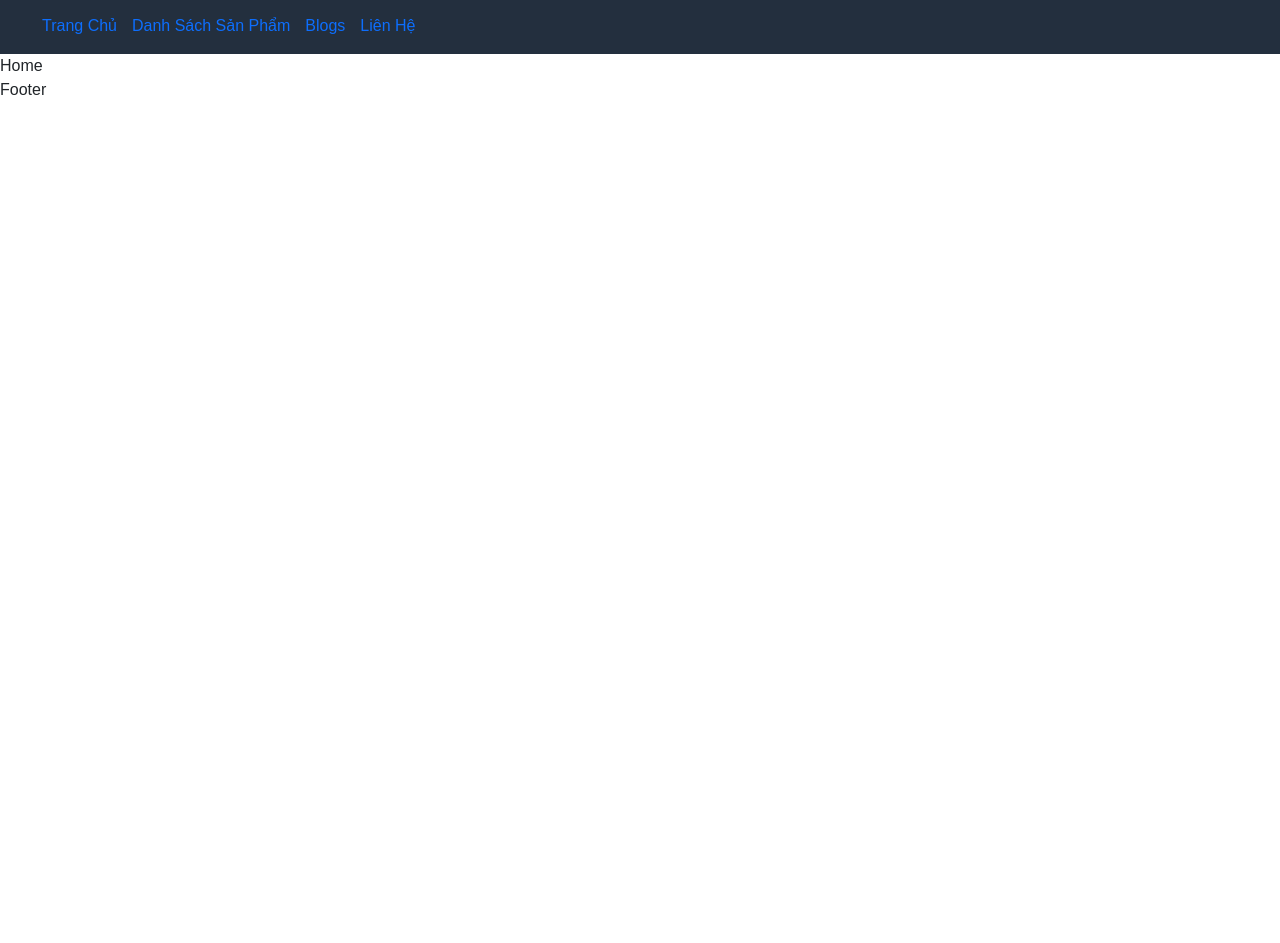
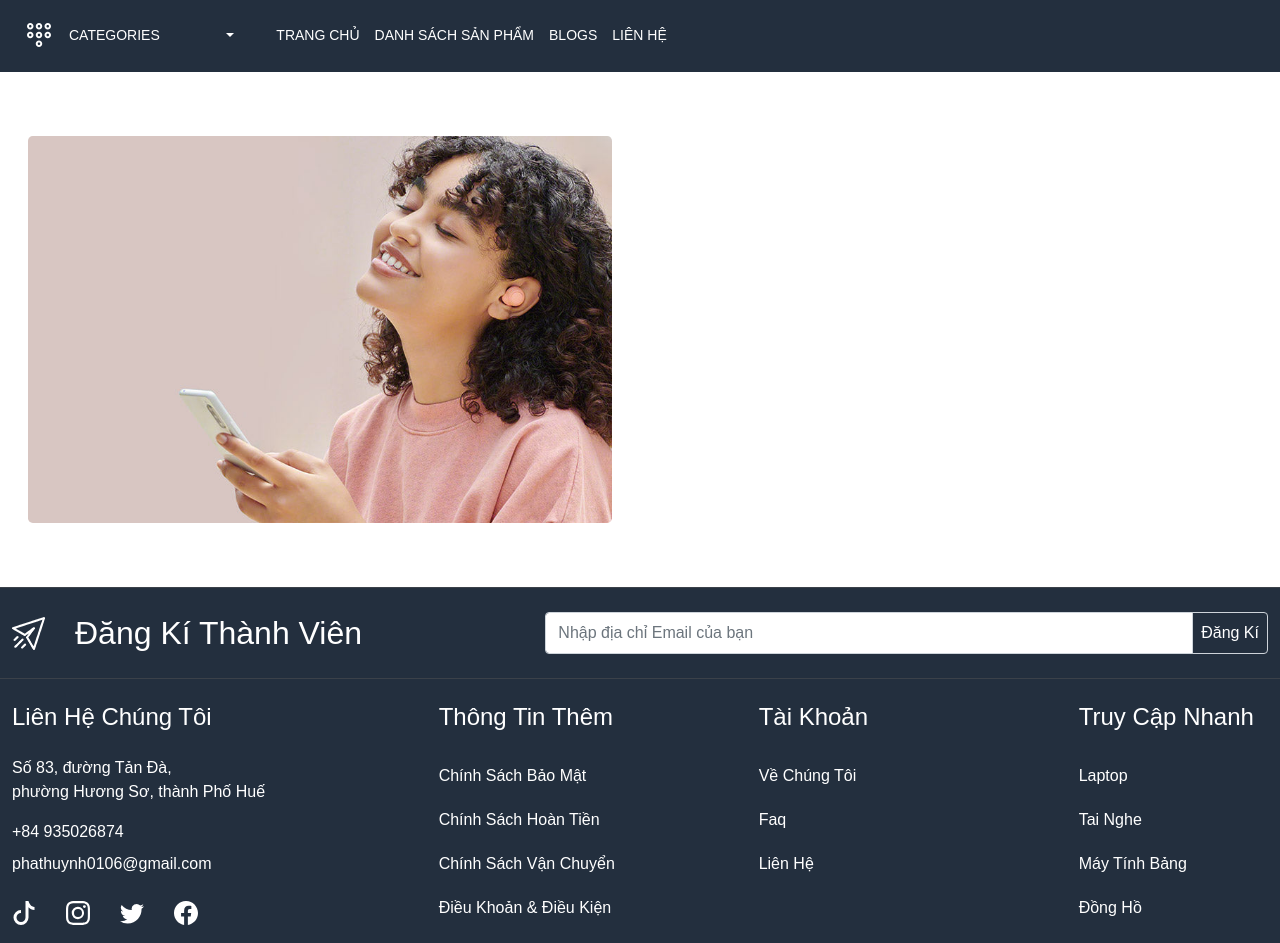
Before and after one commit to pvd1123/e-commer-Front-End, a React (Create React App) app: page / in a window 1280 px wide. Shown: the part 180-1123 px from the top of the page. Before the commit the page ends 800 px from the top, so only its background shows below. Built offline with nearby package versions, Linux system fonts and the light colour scheme.

Commit message:
up footer and hmoe

```diff
--- a/src/App.css
+++ b/src/App.css
@@ -39,7 +39,7 @@ a{
   gap: 30px;
 }
 
- /* Css Header  */
+        /* Css Header  */
 .header-top-strip{
   background-color: var(--color-131921);
   border-bottom: 1px solid var(--color-3b4149);
@@ -61,3 +61,59 @@ a{
   width: 35px;
   height: 35px;
 }
+
+.header-bottom .menu-links a,
+.header-bottom .dropdown button{
+  color: white;
+  font-size: 14px;
+  line-height: 18px;
+  font-weight: 400;
+  letter-spacing: 0.3;
+  text-transform: uppercase;
+}
+
+.header-bottom .dropdown button::before{
+  contain: url('../public/images/menu.svg');
+}
+
+.header-bottom .dropdown button:focus{
+  box-shadow: none;
+
+}
+
+.header-bottom .dropdown-menu{
+  background-color: var(--color-131921);
+  width: 100%;
+  transform: translate3d(0px,57px,0px);
+}
+
+.header-bottom .dropdown-item{
+  padding: 20px;
+  margin-bottom: 3px;
+  border-bottom: 1px solid var(--color-3b4149);
+}
+
+.header-bottom .dropdown-item:hover{
+  background-color: transparent;
+  color: var(--color-febd69) !important;
+}
+        /* End Header  */
+
+
+        /* Css Footer  */
+
+footer{
+  background-color: var(--color-232f3e);
+}
+
+footer:not(:first-child){
+  border-top: 1px solid var(--color-3b4149);
+}
+
+footer .input-group-text{
+  background-color: var(--color-232f3e);
+  color: white;
+  padding: 8px 17px;
+}
+
+        /* End Footer */
--- a/src/components/Footer.jsx
+++ b/src/components/Footer.jsx
@@ -1,8 +1,119 @@
 import React from "react";
+import { Link } from "react-router-dom";
+import { BsTiktok, BsTwitter, BsFacebook, BsInstagram } from "react-icons/bs";
 
 const Footer = () =>{
     return(
-        <div>Footer</div>
+        <>
+            <footer className="py-4">
+                <div className="container-xxl">
+                    <div className="row align-items-center">
+                        <div className="col-5">
+                            <div className="footer-top-data d-flex gap-30 align-items-center">
+                                <img src="images/newsletter.png" alt="newsletter" />
+                                <h2 className="mb-0 text-white">Đăng Kí Thành Viên</h2>
+                            </div>
+                        </div>
+                        <div className="col-7">
+                            <div className="input-group">
+                                <input
+                                    type="text"
+                                    className="form-control py-1"
+                                    placeholder="Nhập địa chỉ Email của bạn"
+                                    aria-label="Your Email Address"
+                                    aria-describedby="basic-addon2"
+                                />
+                                <span className="input-group-text p-2" id="basic-addon2">
+                                    Đăng Kí
+                                </span>
+                            </div>
+                        </div>
+                    </div>
+                </div>
+            </footer>
+            <footer className="py-4">
+                <div className="container-xxl">
+                    <div className="row">
+                        <div className="col-4">
+                            <h4 className="text-white mb-4">Liên Hệ Chúng Tôi</h4>
+                            <div>
+                                <address className="text-white fs-6">
+                                    Số 83, đường Tản Đà, <br /> phường Hương Sơ, thành Phố Huế <br />
+                                </address>
+                                <a
+                                    href="tel:+84 935026874"
+                                    className="mt-3 d-block mb-1 text-white"
+                                >+84 935026874</a>
+                                <a
+                                    href="mailto:phathuynh0106@gmail.com"
+                                    className="mt-2 d-block mb-0 text-white"
+                                >phathuynh0106@gmail.com</a>
+                                <div className="social_icons d-flex align-items-center gap-30 mt-4">
+                                    <a className="text-white" href="#">
+                                        <BsTiktok className="fs-4" />
+                                    </a>
+                                    <a className="text-white" href="#">
+                                        <BsInstagram className="fs-4" />
+                                    </a>
+                                    <a className="text-white" href="#">
+                                        <BsTwitter className="fs-4" />
+                                    </a>
+                                    <a className="text-white" href="#">
+                                        <BsFacebook className="fs-4" />
+                                    </a>
+                                </div>
+                            </div>
+                        </div>
+                        <div className="col-3">
+                            <h4 className="text-white mb-4">Thông Tin Thêm</h4>
+                            <div className="footer-link d-flex flex-column">
+                                <Link to="/privacy-policy" className="text-white py-2 mb-1">
+                                    Chính Sách Bảo Mật
+                                </Link>
+                                <Link to="/refund-policy" className="text-white py-2 mb-1">
+                                    Chính Sách Hoàn Tiền
+                                </Link>
+                                <Link to="/shipping-policy" className="text-white py-2 mb-1">
+                                    Chính Sách Vận Chuyển
+                                </Link>
+                                <Link to="/term-conditions" className="text-white py-2 mb-1">
+                                    Điều Khoản & Điều Kiện
+                                </Link>
+                                <Link className="text-white py-2 mb-1">Blogs</Link>
+                            </div>
+                        </div>
+                        <div className="col-3">
+                            <h4 className="text-white mb-4">Tài Khoản</h4>
+                            <div className="footer-link d-flex flex-column">
+                                <Link className="text-white py-2 mb-1">Về Chúng Tôi</Link>
+                                <Link className="text-white py-2 mb-1">Faq</Link>
+                                <Link className="text-white py-2 mb-1">Liên Hệ</Link>
+                             </div>
+                        </div>
+                        <div className="col-2">
+                            <h4 className="text-white mb-4">Truy Cập Nhanh</h4>
+                            <div className="footer-links d-flex flex-column">
+                                <Link className="text-white py-2 mb-1">Laptop</Link>
+                                <Link className="text-white py-2 mb-1">Tai Nghe</Link>
+                                <Link className="text-white py-2 mb-1">Máy Tính Bảng</Link>
+                                <Link className="text-white py-2 mb-1">Đồng Hồ</Link>
+                            </div>
+                        </div>
+                    </div>
+                </div>
+            </footer>
+            <footer className="py-4">
+                <div className="container-xxl">
+                    <div className="row">
+                        <div className="col-12">
+                            <p className="text-cent mb-0 text-white">
+                                &copy; {new Date().getFullYear()}; Design By Phat
+                            </p>
+                        </div>
+                    </div>
+                </div>
+            </footer>
+        </>
     )
 };
 
--- a/src/components/Header.jsx
+++ b/src/components/Header.jsx
@@ -34,8 +34,8 @@ const Header = () =>{
                                 <input
                                     type="text"
                                     className="form-control py-2"
-                                    placeholder="Search Product Here..."
-                                    aria-label="Search Product Here..."
+                                    placeholder="Tìm Kiếm Sản Phẩm..."
+                                    aria-label="Tìm Kiếm Sản Phẩm..."
                                     aria-describedby="basic-addon2"
                                 />
                                 <span className="input-group-text p-3" id="basic-addon2">
@@ -89,7 +89,31 @@ const Header = () =>{
                     <div className="row">
                         <div className="col-12">
                             <div className="menu-bottom d-flex align-items-center gap-30">
-                                <div></div>
+                                <div>
+                                    <div className="dropdown">
+                                        <button
+                                            className="btn btn-secondary dropdown-toggle bg-transparent border-0 gap-15 d-flex align-items-center"
+                                            type="button"
+                                            id="dropdownMenuButton1"Name
+                                            data-bs-toggle="dropdown"
+                                            aria-expanded="false"
+                                        >
+                                            <img src="images/menu.svg" alt="" />
+                                            <span className="me-5 d-inline-block">Categories</span>
+                                        </button>
+                                        <ul className="dropdown-menu">
+                                            <li>
+                                                <Link className="dropdown-item text-white" to="">Action</Link>
+                                            </li>
+                                            <li>
+                                                <Link className="dropdown-item text-white" to="">Another action</Link>
+                                            </li>
+                                            <li>
+                                                <Link className="dropdown-item text-white" to="">Something else here</Link>
+                                            </li>
+                                        </ul>
+                                    </div>
+                                </div>
                                 <div className="menu-links">
                                     <div className="d-flex align-items-center gap-15">
                                         <NavLink to="/">Trang Chủ</NavLink>
--- a/src/pages/Home.jsx
+++ b/src/pages/Home.jsx
@@ -2,7 +2,20 @@ import React from "react";
 
 const Home = () =>{
     return(
-        <div>Home</div>
+        <>
+            <section className="home-wrapper-1 py-5">
+                <div className="container-xxl">
+                    <div className="row">
+                        <div className="col-6">
+                            <div className="main-banner-content p-3">
+                                <img className="img-fluid rounded-3" src="images/main-banner-1.jpg" alt="main banner" />
+                            </div>
+                        </div>
+                        <div className="col-6"></div>
+                    </div>
+                </div>
+            </section>
+        </>
     )
 };
 
```
